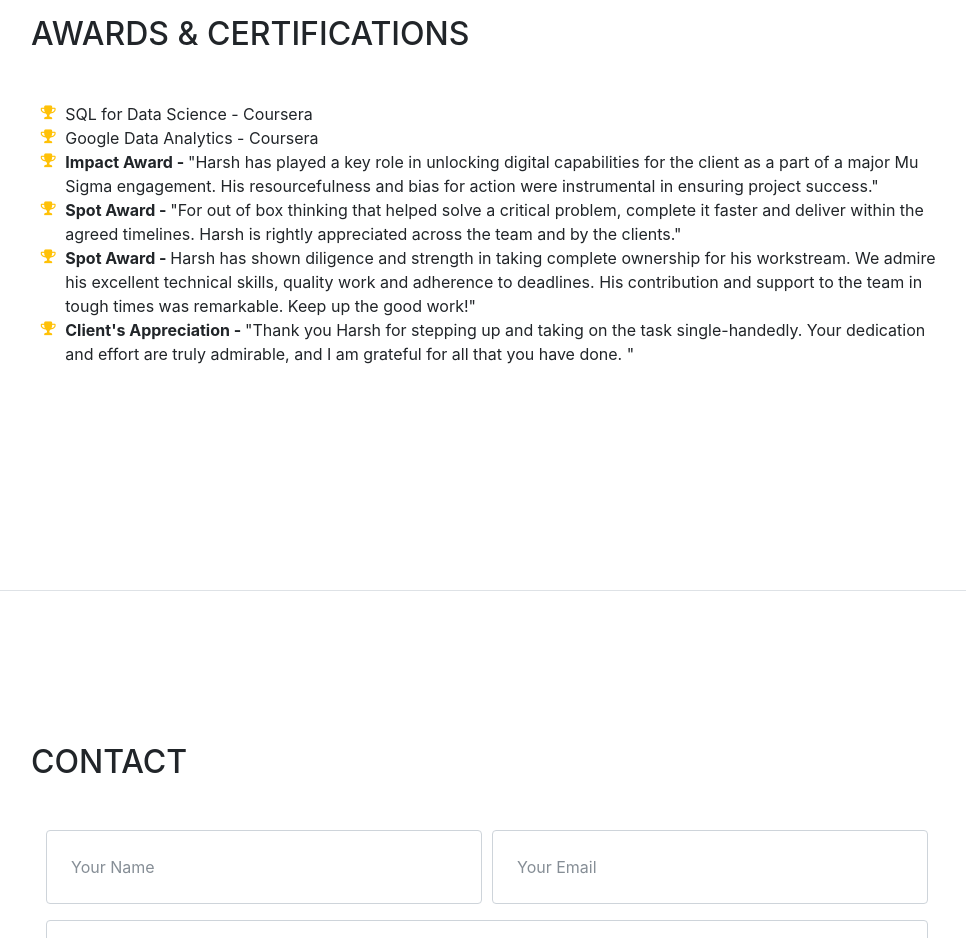
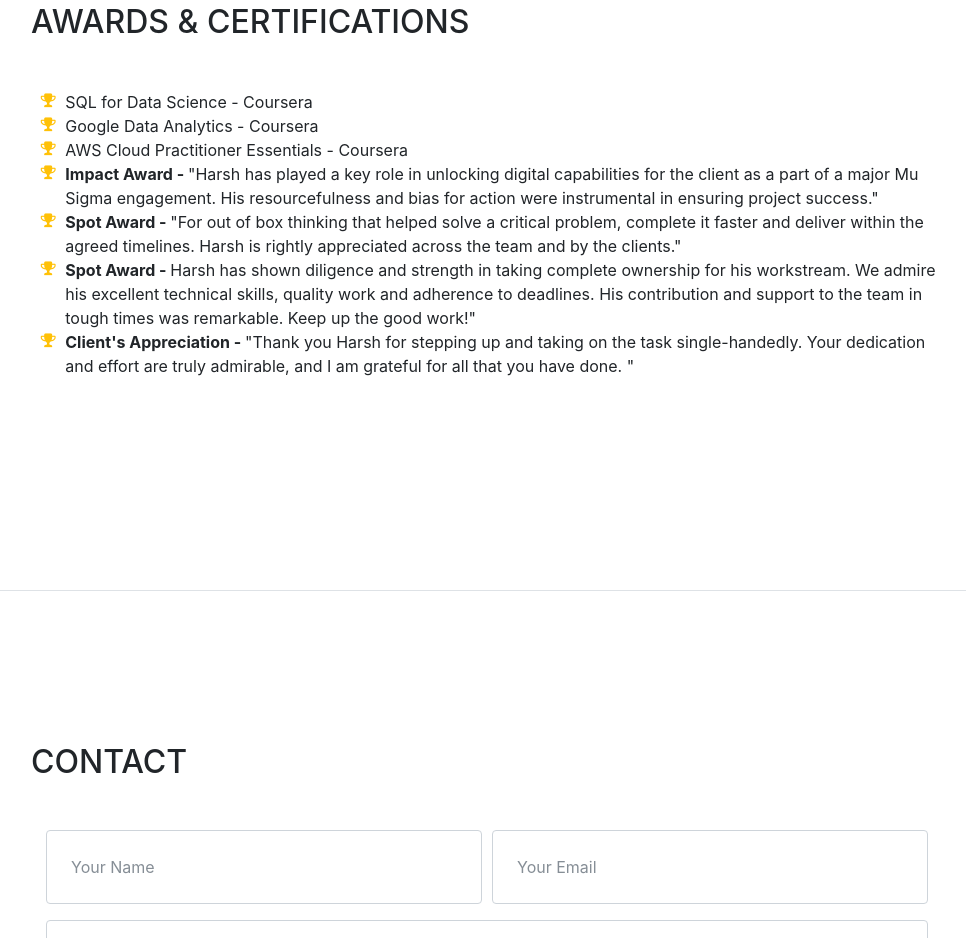
Before and after one commit to Imperial-Debu31/harshagrawal.github.io, a website with bundled scripts: page index.html in a window 1280 px wide. Shown: the part 4965-5903 px from the top of the page, without its empty margins (289-1255 px from the left). Built offline with nearby package versions, Linux system fonts and the light colour scheme; a web font is replaced by a local one.

Commit message:
Commit_5: Added cloud certification

```diff
--- a/index.html
+++ b/index.html
@@ -307,6 +307,9 @@
               Google Data Analytics - Coursera</li>
             <li>
               <i class="fa-li fa fa-trophy text-warning"></i>
+              AWS Cloud Practitioner Essentials - Coursera</li>
+            <li>
+              <i class="fa-li fa fa-trophy text-warning"></i>
               <b>Impact Award - </b>"Harsh has played a key role in unlocking
               digital capabilities for the client as a part of
               a major Mu Sigma engagement. His
```
